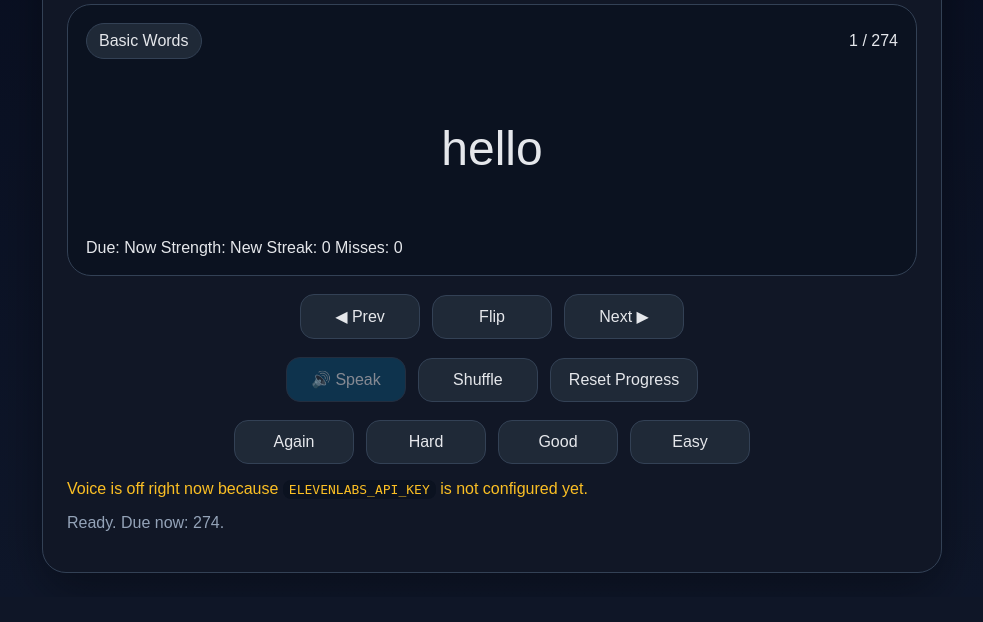
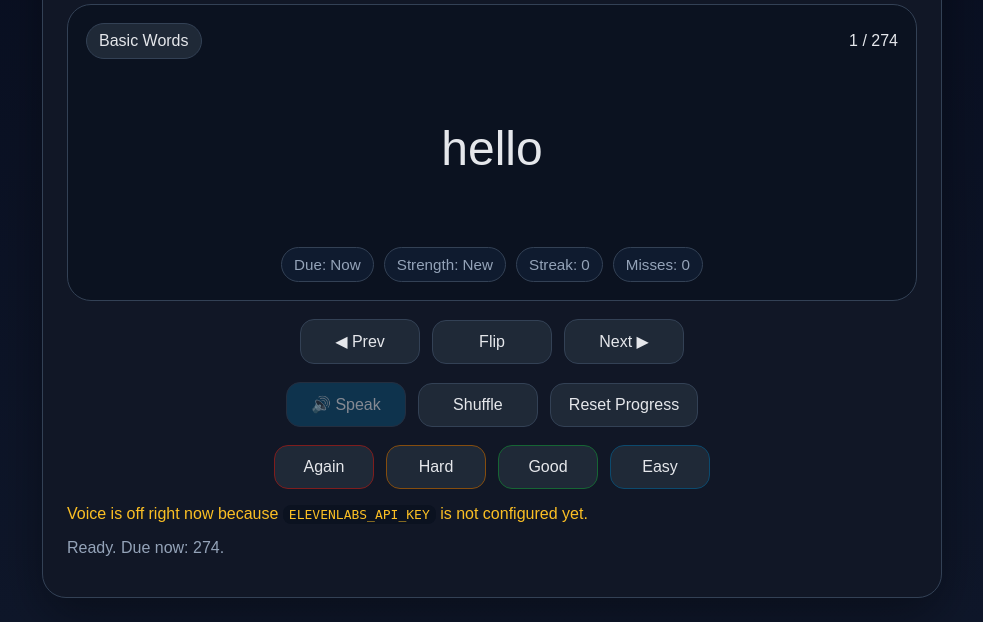
Before and after one commit to terryprice1247/spanish-flashcards-voice, a FastAPI app: page / in a window 1280 px wide. Shown: the part 925-1547 px from the top of the page, without its empty margins (148-1131 px from the left). Before the commit the page ends 1498 px from the top, so only its background shows below. Run offline with FastAPI, Linux system fonts and the light colour scheme.

Commit message:
4-10 Spanish upgrades

```diff
--- a/static/style.css
+++ b/static/style.css
@@ -122,3 +122,40 @@ code {
   padding: 2px 6px;
   border-radius: 8px;
 }
+
+.sr-stats {
+  display: flex;
+  gap: 10px;
+  flex-wrap: wrap;
+  justify-content: center;
+  margin-top: 8px;
+}
+
+.mini-badge {
+  background: #0f1b2f;
+  border: 1px solid var(--border);
+  border-radius: 999px;
+  padding: 8px 12px;
+  color: var(--muted);
+  font-size: 0.95rem;
+}
+
+.rating-row button {
+  min-width: 100px;
+}
+
+.rating-row button:nth-child(1) {
+  border-color: #7f1d1d;
+}
+
+.rating-row button:nth-child(2) {
+  border-color: #854d0e;
+}
+
+.rating-row button:nth-child(3) {
+  border-color: #166534;
+}
+
+.rating-row button:nth-child(4) {
+  border-color: #0c4a6e;
+}
```
